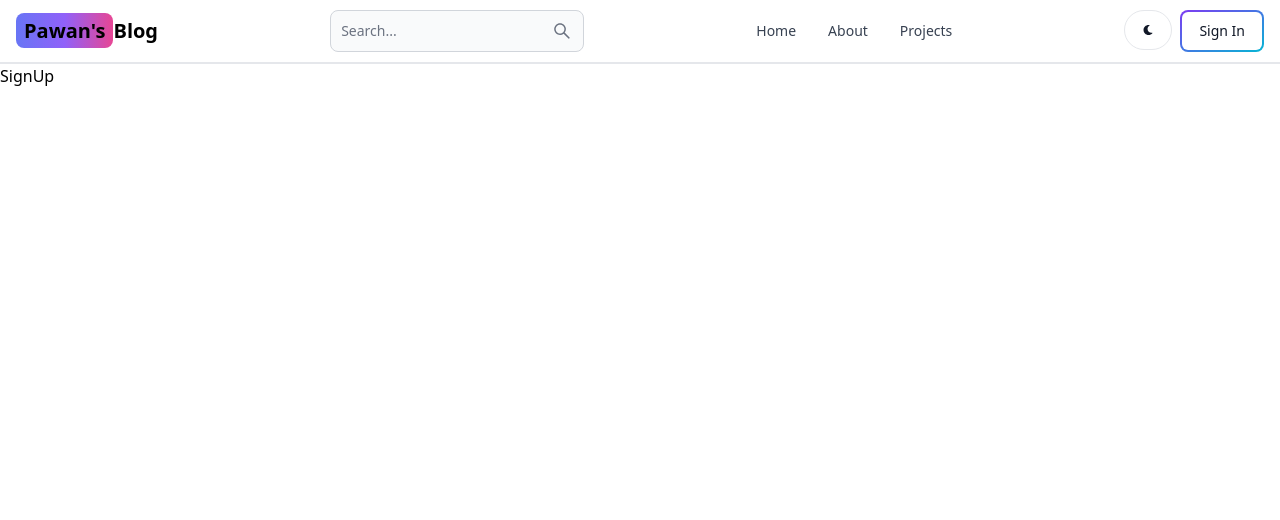
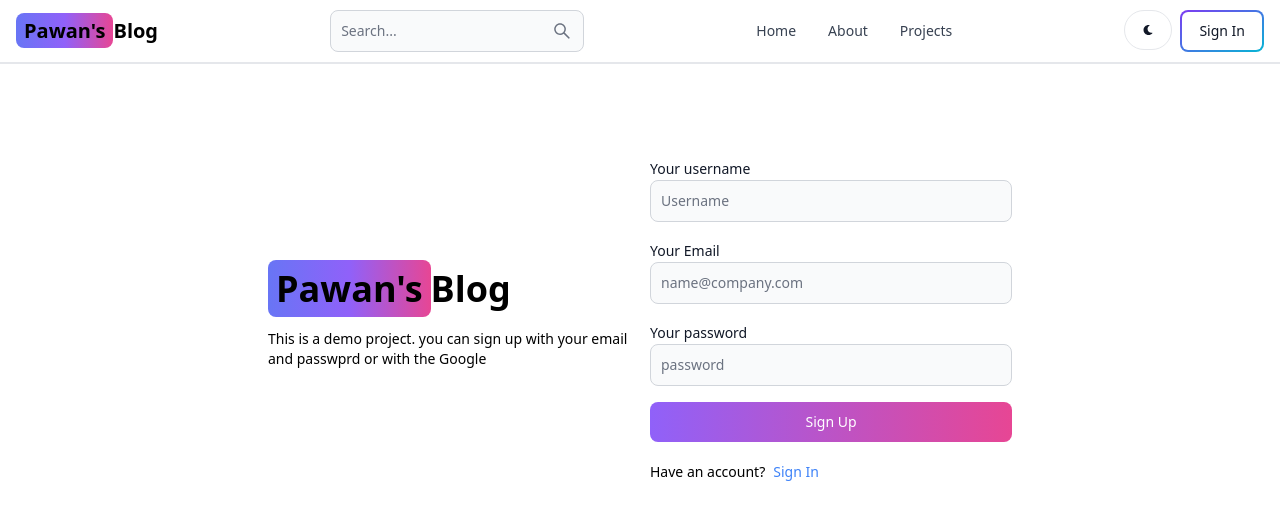
Before and after one commit to pawansingh06/mern-blog, a React (Vite) app in the folder client/: page /sign-up in a window 1280 px wide. Shown: the top 520 px of the page. Built offline with nearby package versions, Linux system fonts and the light colour scheme.

Commit message:
complete sign-up page UI

```diff
--- a/client/src/pages/SignUp.jsx
+++ b/client/src/pages/SignUp.jsx
@@ -1,7 +1,48 @@
-import React from 'react'
-
+import React from "react";
+import { Link } from "react-router-dom";
+import { Button, Label, TextInput } from "flowbite-react";
 export default function SignUp() {
   return (
-    <div>SignUp</div>
-  )
+    <div className="min-h-screen mt-20">
+      <div className="flex p-3 max-w-3xl mx-auto flex-col md:flex-row md:items-center gap-5">
+        {/* left  */}
+        <div className="flex-1">
+          <Link to="/" className="  font-bold dark:text-white text-4xl">
+            <span className="px-2 py-1  rounded-lg bg-gradient-to-r from-indigo-500 via-purple-500 to-pink-500">
+              Pawan's
+            </span>
+            Blog
+          </Link>
+          <p className="text-sm mt-5">
+            This is a demo project. you can sign up with your email and passwprd
+            or with the Google
+          </p>
+        </div>
+        {/* right  */}
+        <div className="flex-1">
+          <form className=" flex flex-col gap-4">
+            <div>
+              <Label value="Your username" />
+              <TextInput type="text" placeholder="Username" id="username" />
+            </div>
+            <div>
+              <Label value="Your Email" />
+              <TextInput type="Email" placeholder="name@company.com" id="email" />
+            </div>
+            <div>
+              <Label value="Your password" />
+              <TextInput type="password" placeholder="password" id="password" />
+            </div>
+            <Button gradientDuoTone="purpleToPink" type="submit">
+              Sign Up
+            </Button>
+          </form>
+          <div className="flex gap-2 text-sm mt-5">
+            <span>Have an account?</span>
+            <Link to='/sign-in' className="text-blue-500">Sign In</Link>
+          </div>
+        </div>
+      </div>
+    </div>
+  );
 }
```
